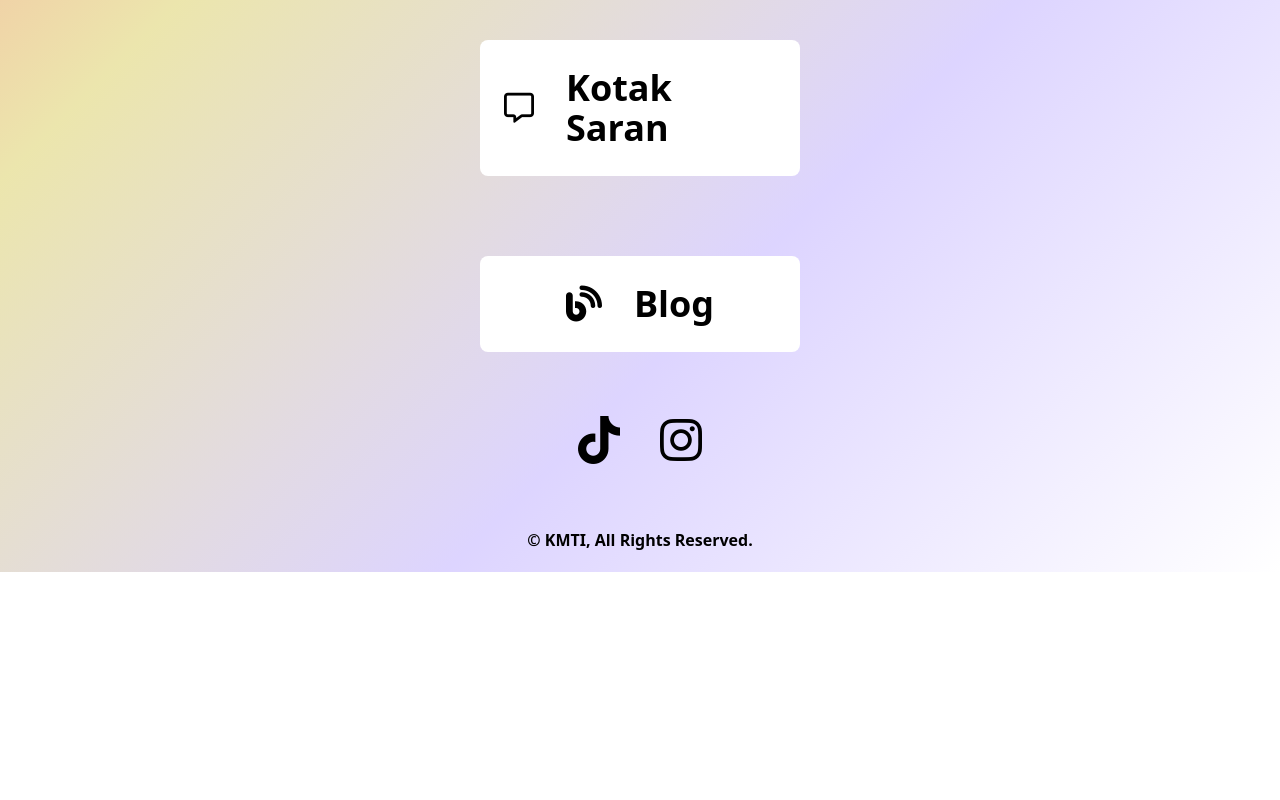
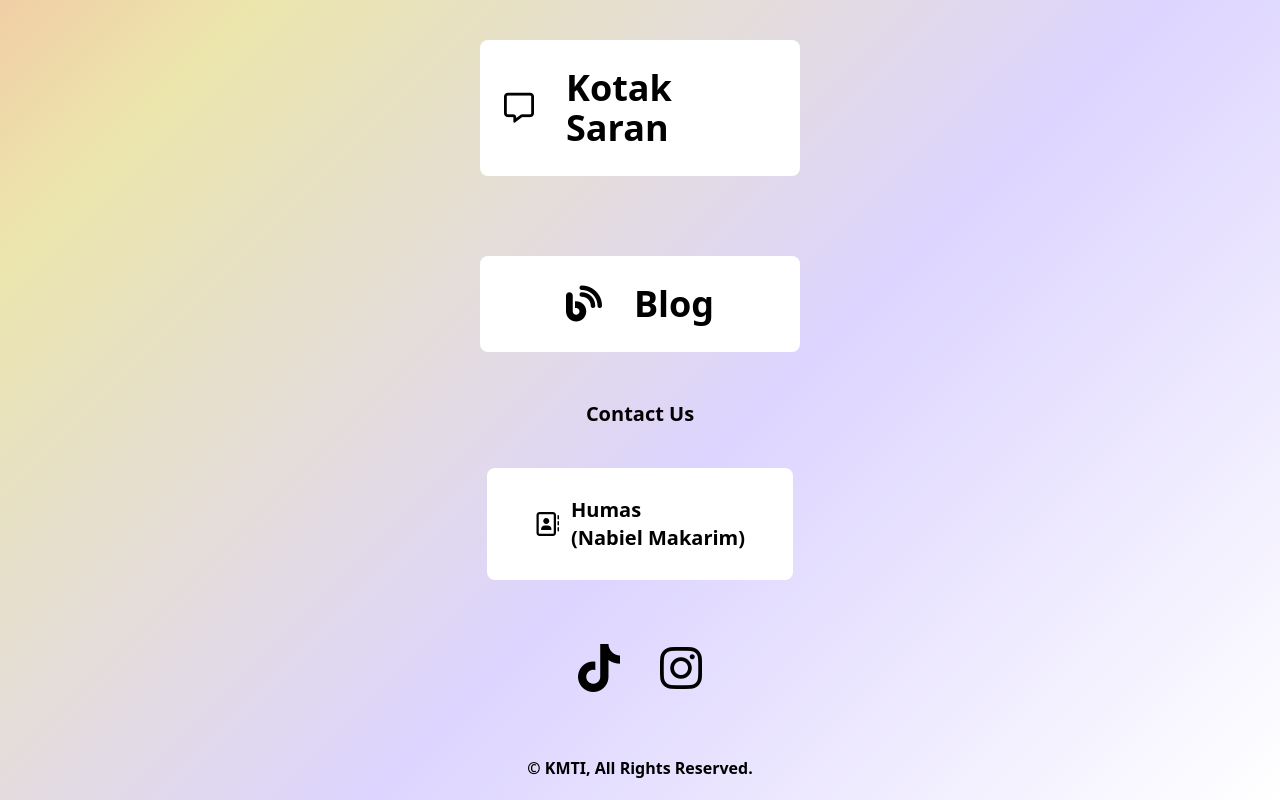
Before and after one commit to abriadm/kmti-root, a plain HTML site: page index.html in a window 1280 px wide. Shown: the part 653-1453 px from the top of the page. Before the commit the page ends 1225 px from the top, so only its background shows below. Drawn offline with nearby package versions, Linux system fonts and the light colour scheme.

Commit message:
add contact us

```diff
--- a/index.html
+++ b/index.html
@@ -70,6 +70,16 @@
                 >
             </section>
 
+            <!-- Contact Us -->
+            <section class="flex flex-col items-center mt-2">
+                <h3 class="text-xl font-bold">Contact Us</h3>
+                <a
+                    href="#"
+                    class="w-70 text-m sm:text-xl flex flex-row flex-nowrap items-center justify-center py-7 px-12 bg-white text-black font-bold rounded-lg hover:drop-shadow-lg hover:outline hover:outline-offset-1 hover:outline-4 hover:outline-indigo-700 cursor-pointer my-10"
+                    ><i class="fa-regular fa-address-book mr-3 text-2xl"></i>Humas<br />(Nabiel Makarim)</a
+                >
+            </section>
+
             <!-- Social Media Links -->
             <section class="flex flex-row justify-center mt-6 gap-x-10 mb-16">
                 <a
```
Also changed, not shown: 1 other file.
